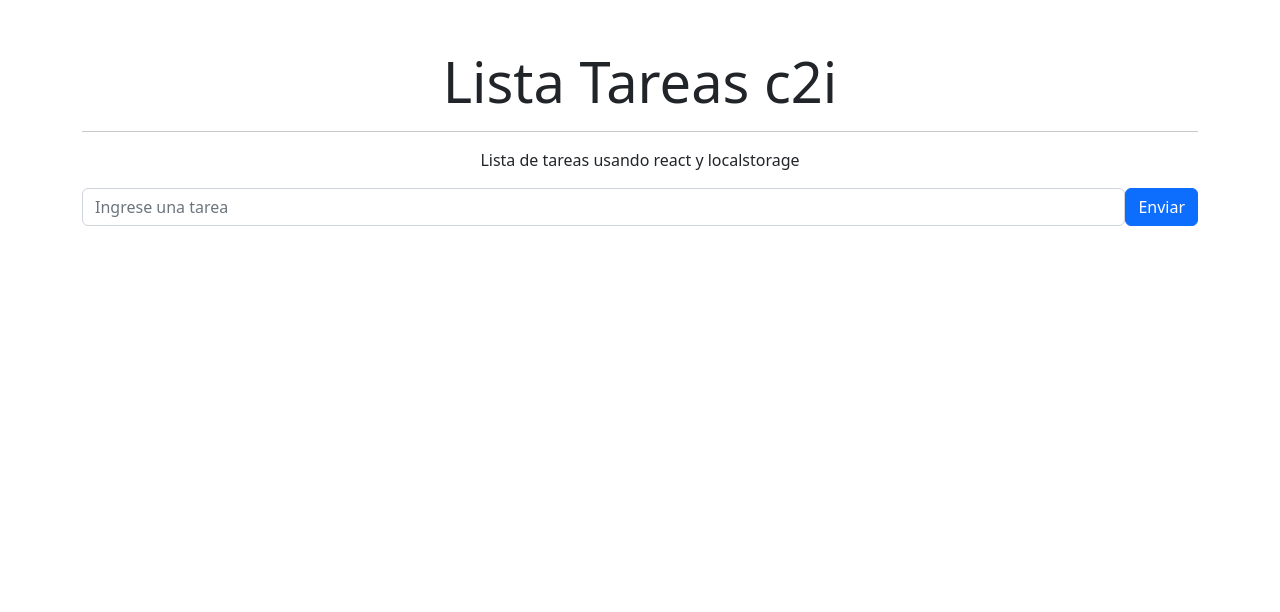
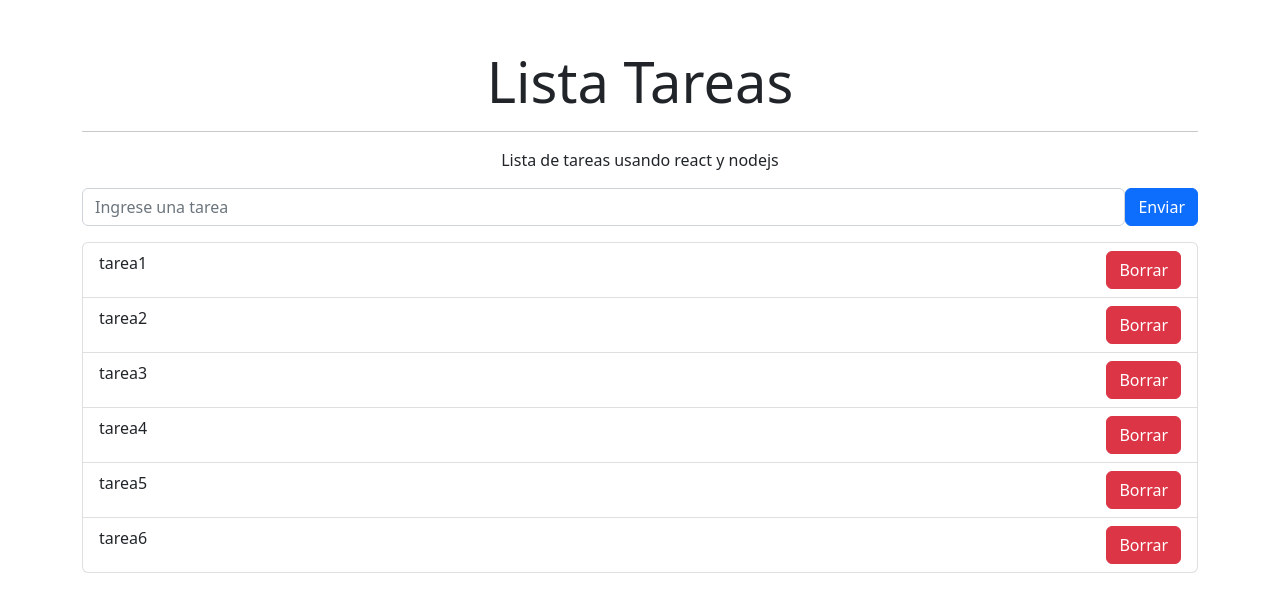
Before and after one commit to franAndrad/listatareas-crud, a React (Create React App) app: page / in a window 1280 px wide. Shown: the top 612 px of the page. Built offline with nearby package versions, Linux system fonts and the light colour scheme; data requests are answered from the project's data file.

Commit message:
se modifico todo el formulario para poder trabajar con la api simulada de json server

```diff
--- /dev/null
+++ b/db.json
@@ -0,0 +1,28 @@
+{
+  "tareas": [
+    {
+      "tarea": "tarea1",
+      "id": 1
+    },
+    {
+      "tarea": "tarea2",
+      "id": 2
+    },
+    {
+      "tarea": "tarea3",
+      "id": 3
+    },
+    {
+      "tarea": "tarea4",
+      "id": 4
+    },
+    {
+      "tarea": "tarea5",
+      "id": 5
+    },
+    {
+      "tarea": "tarea6",
+      "id": 6
+    }
+  ]
+}
--- a/src/App.js
+++ b/src/App.js
@@ -8,7 +8,7 @@ const App = () => {
     return (
         <div>
             <section className='container my-5'>
-                <Titulo comision='c2i' prueba={123}/>
+                <Titulo/>
                 <Subtitulo />
                 <Formulario></Formulario>
             </section>
--- a/src/components/Formulario.js
+++ b/src/components/Formulario.js
@@ -1,4 +1,4 @@
-import React, {useState,useEffect} from 'react';
+import React, { useState , useEffect } from 'react';
 import { Form, Button } from 'react-bootstrap';
 import ListaTareas from './ListaTareas';
 import './formulario.css';
@@ -6,27 +6,74 @@ import './formulario.css';
 const Formulario = () => {
     // Aqui va la logica
     // crear un state
-    let tareasLocalStorage = JSON.parse(localStorage.getItem('listaTareas')) || [];
-    const [arregloTareas, setArregloTareas] = useState(tareasLocalStorage);
+    const URL = process.env.REACT_APP_API_TAREAS;
+    const [arregloTareas, setArregloTareas] = useState([]);
     const [tarea, setTarea] = useState('');
 
     // ciclo de vida del componente
-    useEffect(()=>{
+    useEffect(() => {
+        consultarAPI();
+    },[])
 
-        console.log('prueba de ciclo');
-        localStorage.setItem('listaTareas',JSON.stringify(arregloTareas));
-    },[arregloTareas]);
-
-    const handleSubmit = (e) => {
-        e.preventDefault();
-        setArregloTareas([...arregloTareas,tarea]);
-        setTarea('');
+    // cargar tareas
+    const consultarAPI = async () => {
+        try {
+            const respuesta = await fetch(URL);
+            const listaTareas = await respuesta.json();
+            setArregloTareas(listaTareas);
+            console.log(listaTareas)
+        } catch (error) {
+            console.log(error);
+        }
     }
 
-    const borrarTarea = (nombre) => {
-        let arregloModificado = arregloTareas.filter((valor)=>{return valor !== nombre});
-        // actualizar el state
-        setArregloTareas(arregloModificado);
+    // crear tarea
+    const handleSubmit = async (e) => {
+        e.preventDefault();
+
+        console.log("enviar");
+        // validamos
+        const nuevaTarea = {
+            tarea
+        }
+
+        try {
+            const peticion = await fetch(URL,{
+                method: 'POST',
+                headers: {
+                    "Content-Type": "application/json"
+                },
+                body: JSON.stringify(nuevaTarea)
+            })
+            if(peticion.status === 201){
+                console.log("se agrego la tarea")
+            }
+        } catch (error) {
+            console.log(error);
+        }
+        recargarPagina();
+    }
+
+    // eliminar tarea
+    const borrarTarea = async (id) => {
+        try {
+            const peticion = await fetch(URL+"/"+id,
+            {
+                method: "DELETE"
+            }
+            );
+            if (peticion.status === 200) {
+                console.log("producto eliminado")
+            }
+        } catch (error) {
+            console.log(error);
+        }
+        recargarPagina();
+    }
+
+    // funcion para recargar la pagina
+    const recargarPagina = () => {
+        window.location.reload(true);
     }
 
     // Aqui va el maquetado y un poco de logica
@@ -43,7 +90,7 @@ const Formulario = () => {
                     <Button variant="primary" type="submit">Enviar</Button>
                 </Form.Group>
             </Form>
-            {/* Aqui invoco componente */}
+            {/* //Aqui invoco componente */}
             <ListaTareas arregloTareas={arregloTareas} borrarTarea={borrarTarea}></ListaTareas>
             {/* //parentecis no van por que es ejecutar la funcion antes */}
         </div>
--- a/src/components/ItemTarea.js
+++ b/src/components/ItemTarea.js
@@ -4,8 +4,8 @@ import {ListGroup, Button} from 'react-bootstrap';
 const ItemTarea = (props) => {
     return (
             <ListGroup.Item className='d-flex justify-content-between'>
-                {props.tareaCargada}
-                <Button variant='danger' onClick={()=>props.borrarTarea(props.tareaCargada)}>Borrar</Button>
+                {props.tareaCargada.tarea}
+                <Button variant='danger' onClick={()=>props.borrarTarea(props.tareaCargada.id)}>Borrar</Button>
             </ListGroup.Item>
     );
 };
--- a/src/components/ListaTareas.js
+++ b/src/components/ListaTareas.js
@@ -7,7 +7,7 @@ const ListaTareas = (props) => {
         <div>
             <ListGroup>
             {
-                props.arregloTareas.map((item,posicion) => <ItemTarea key={posicion} tareaCargada={item} borrarTarea={props.borrarTarea}></ItemTarea>)
+                props.arregloTareas.map((item) => <ItemTarea key={item.id} tareaCargada={item} borrarTarea={props.borrarTarea}></ItemTarea>)
             }
             </ListGroup>
         </div>
--- a/src/components/Subtitulo.js
+++ b/src/components/Subtitulo.js
@@ -4,7 +4,7 @@ class Subtitulo extends Component {
     render() {
         return (
             <div>
-                <p className='text-center'>Lista de tareas usando react y localstorage</p>
+                <p className='text-center'>Lista de tareas usando react y nodejs</p>
             </div>
         );
     }
--- a/src/components/Titulo.js
+++ b/src/components/Titulo.js
@@ -3,7 +3,7 @@ import React from 'react';
 const Titulo = (props) => {
     return (
         <div>
-            <h1 className='display-4 text-center'>Lista Tareas {props.comision}</h1>
+            <h1 className='display-4 text-center'>Lista Tareas</h1>
             <hr />
         </div>
     );
```
Also changed, not shown: 2 other files (tests, documents, lock files or other folders).
